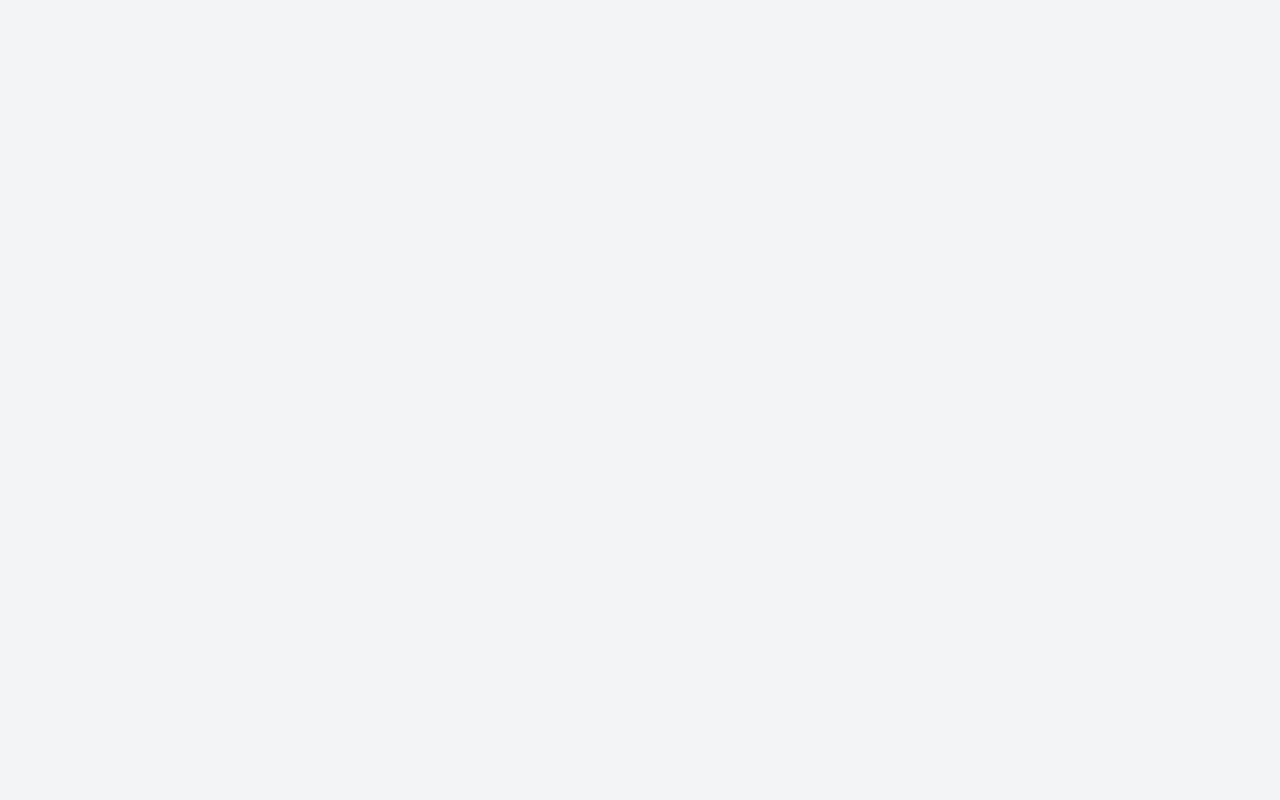
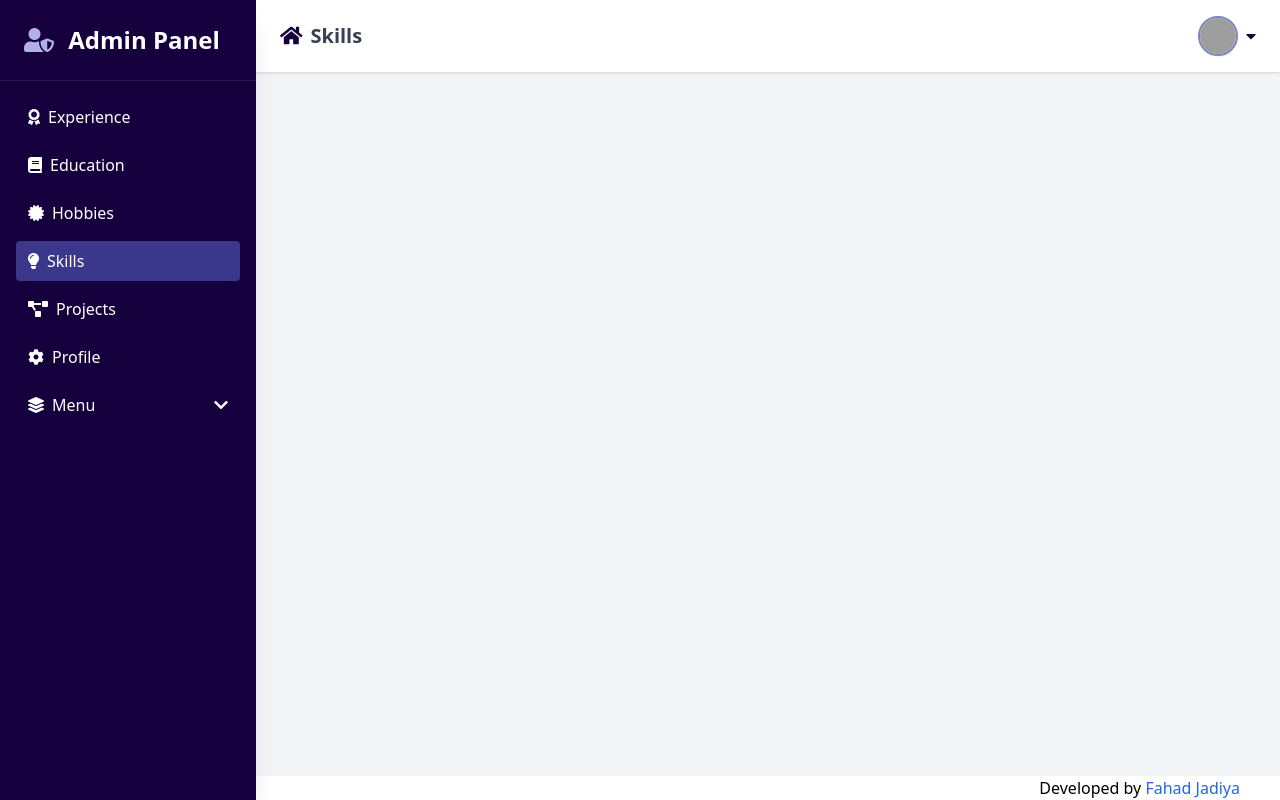
Before and after one commit to fahadjdy/fahad-portfolio-nodejs, a Vue app in the folder frontend/: page /admin/skills in a window 1280 px wide. Before the commit this address had no page. Built offline with nearby package versions, Linux system fonts and the light colour scheme; grey boxes are pictures that could not be loaded.

Commit message:
all page implemented

```diff
--- a/frontend/src/components/layout/Header.vue
+++ b/frontend/src/components/layout/Header.vue
@@ -11,7 +11,7 @@
 
     <h1 class="text-xl font-semibold text-gray-700 flex items-center gap-2">
       <i class="fas fa-home text-[var(--main)]"></i>
-      Dashboard
+      {{ currentRouteName }}
     </h1>
 
     <!-- Profile -->
@@ -49,6 +49,11 @@ export default {
     toggleProfileMenu() {
       this.isProfileMenuOpen = !this.isProfileMenuOpen;
     }
+  },
+  computed: {
+    currentRouteName() {
+      return this.$route.name || 'Dashboard';
+    }
   }
 };
 </script>
--- a/frontend/src/components/layout/Sidebar.vue
+++ b/frontend/src/components/layout/Sidebar.vue
@@ -31,6 +31,16 @@
       <router-link to="/admin/skills" class="block py-2 px-3 flex items-center gap-2 rounded hover:bg-[var(--second)] transition-colors">
         <i class="fas fa-lightbulb"></i>
         <span>Skills</span>
+      </router-link>
+
+      <router-link to="/admin/projects" class="block py-2 px-3 flex items-center gap-2 rounded hover:bg-[var(--second)] transition-colors">
+        <i class="fas fa-project-diagram"></i>
+        <span>Projects</span>
+      </router-link>
+
+      <router-link to="/admin/profile" class="block py-2 px-3 flex items-center gap-2 rounded hover:bg-[var(--second)] transition-colors">
+        <i class="fas fa-cog"></i>
+        <span>Profile</span>
       </router-link>
 
       <!-- Example submenu -->
--- /dev/null
+++ b/frontend/src/pages/Education.vue
@@ -0,0 +1,13 @@
+<template>
+  <Base>
+</Base>
+</template>
+<script>
+import Base from '../components/layout/Base.vue';
+
+export default {
+  components: {
+    Base
+  }
+};
+</script>
--- /dev/null
+++ b/frontend/src/pages/Hobbies.vue
@@ -0,0 +1,13 @@
+<template>
+  <Base>
+</Base>
+</template>
+<script>
+import Base from '../components/layout/Base.vue';
+
+export default {
+  components: {
+    Base
+  }
+};
+</script>
--- /dev/null
+++ b/frontend/src/pages/Projects.vue
@@ -0,0 +1,13 @@
+<template>
+  <Base>
+</Base>
+</template>
+<script>
+import Base from '../components/layout/Base.vue';
+
+export default {
+  components: {
+    Base
+  }
+};
+</script>
--- /dev/null
+++ b/frontend/src/pages/Skills.vue
@@ -0,0 +1,13 @@
+<template>
+  <Base>
+</Base>
+</template>
+<script>
+import Base from '../components/layout/Base.vue';
+
+export default {
+  components: {
+    Base
+  }
+};
+</script>
--- a/frontend/src/router/routes.js
+++ b/frontend/src/router/routes.js
@@ -20,7 +20,27 @@ const routes = [
     path: '/admin/experience',
     name: 'Experience',
     component: () => import('../pages/Experience.vue'),
-  }
+  },
+  {
+    path: '/admin/education',
+    name: 'Education',
+    component: () => import('../pages/Education.vue'),
+  },
+  {
+    path: '/admin/skills',
+    name: 'Skills',
+    component: () => import('../pages/Skills.vue'),
+  },
+  {
+    path: '/admin/hobbies',
+    name: 'Hobbies',
+    component: () => import('../pages/Hobbies.vue'),
+  },
+  {
+    path: '/admin/projects',
+    name: 'Projects',
+    component: () => import('../pages/Projects.vue'),
+  },
 ];
 
 const router = createRouter({
```
